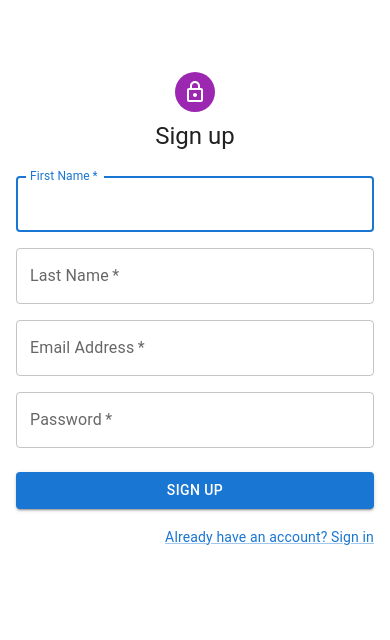
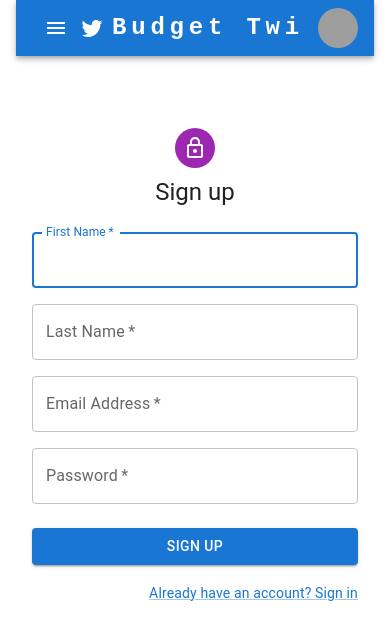
Before and after one commit to ErnestasRa/CodeAcademy---Final-project-with-React-NodeJs-MongoDB-MaterialUI, a React (Create React App) app: page /register in a window 390 px wide. Shown: the top 640 px of the page. Built offline with nearby package versions, Linux system fonts and the light colour scheme; grey boxes are pictures that could not be loaded.

Commit message:
feat: Dynamic Responsive NavBar created

```diff
--- a/src/App.js
+++ b/src/App.js
@@ -1,8 +1,8 @@
 import * as React from 'react'
-import RegisterPage from './pages/register-page';
 import { BrowserRouter, Routes, Route } from 'react-router-dom';
+import RegisterPage from './pages/auth/register-page';
+import LoginPage from './pages/auth/login-page'
 import MainPage from './pages/main-page';
-import LoginPage from './pages/login-page';
 
 function App() {
   return (
--- /dev/null
+++ b/src/components/app-bar.jsx
@@ -0,0 +1,166 @@
+import * as React from 'react';
+import AppBar from '@mui/material/AppBar';
+import Box from '@mui/material/Box';
+import Toolbar from '@mui/material/Toolbar';
+import IconButton from '@mui/material/IconButton';
+import Typography from '@mui/material/Typography';
+import Menu from '@mui/material/Menu';
+import MenuIcon from '@mui/icons-material/Menu';
+import Container from '@mui/material/Container';
+import Avatar from '@mui/material/Avatar';
+import Button from '@mui/material/Button';
+import Tooltip from '@mui/material/Tooltip';
+import MenuItem from '@mui/material/MenuItem';
+import TwitterIcon from '@mui/icons-material/Twitter';
+import { Link } from '@mui/material';
+import { pages, settings } from '../components/app-bar/links'
+
+function ResponsiveAppBar() {
+  const [anchorElNav, setAnchorElNav] = React.useState(null);
+  const [anchorElUser, setAnchorElUser] = React.useState(null);
+
+  const handleOpenNavMenu = (event) => {
+    setAnchorElNav(event.currentTarget);
+  };
+  const handleOpenUserMenu = (event) => {
+    setAnchorElUser(event.currentTarget);
+  };
+
+  const handleCloseNavMenu = () => {
+    setAnchorElNav(null);
+  };
+
+  const handleCloseUserMenu = () => {
+    setAnchorElUser(null);
+  };
+
+  return (
+    <AppBar position="static">
+      <Container maxWidth="xl">
+        <Toolbar disableGutters>
+          <TwitterIcon sx={{ display: { xs: 'none', md: 'flex' }, mr: 1 }} />
+          <Typography
+            variant="h6"
+            noWrap
+            component="a"
+            href="/"
+            sx={{
+              mr: 2,
+              display: { xs: 'none', md: 'flex' },
+              fontFamily: 'monospace',
+              fontWeight: 700,
+              letterSpacing: '.3rem',
+              color: 'inherit',
+              textDecoration: 'none',
+            }}
+          >
+            Budget Twitter
+          </Typography>
+
+          <Box sx={{ flexGrow: 1, display: { xs: 'flex', md: 'none' } }}>
+            <IconButton
+              size="large"
+              aria-label="account of current user"
+              aria-controls="menu-appbar"
+              aria-haspopup="true"
+              onClick={handleOpenNavMenu}
+              color="inherit"
+            >
+              <MenuIcon />
+            </IconButton>
+            <Menu
+              id="menu-appbar"
+              anchorEl={anchorElNav}
+              anchorOrigin={{
+                vertical: 'bottom',
+                horizontal: 'left',
+              }}
+              keepMounted
+              transformOrigin={{
+                vertical: 'top',
+                horizontal: 'left',
+              }}
+              open={Boolean(anchorElNav)}
+              onClose={handleCloseNavMenu}
+              sx={{
+                display: { xs: 'block', md: 'none' },
+              }}
+            >
+              {pages.map((page, i) => (
+                <Link href={page.to} key={i + 1}>
+                  <MenuItem onClick={handleCloseNavMenu}>
+                    <Typography textAlign="center">{page.name}</Typography>
+                  </MenuItem>
+                </Link>
+              ))}
+            </Menu>
+          </Box>
+          <TwitterIcon sx={{ display: { xs: 'flex', md: 'none' }, mr: 1 }} />
+          <Typography
+            variant="h5"
+            noWrap
+            component="a"
+            href=""
+            sx={{
+              mr: 2,
+              display: { xs: 'flex', md: 'none' },
+              flexGrow: 1,
+              fontFamily: 'monospace',
+              fontWeight: 700,
+              letterSpacing: '.3rem',
+              color: 'inherit',
+              textDecoration: 'none',
+            }}
+          >
+            Budget Twitter
+          </Typography>
+          <Box sx={{ flexGrow: 1, display: { xs: 'none', md: 'flex' } }}>
+            {pages.map((page, i) => (
+            <Link href={page.to} key={i + 1}>
+              <Button
+                onClick={handleCloseNavMenu}
+                sx={{ my: 2, color: 'white', display: 'block' }}
+              >
+                {page.name}
+              </Button>
+            </Link>
+            ))}
+          </Box>
+
+          <Box sx={{ flexGrow: 0 }}>
+            <Tooltip title="Open settings">
+              <IconButton onClick={handleOpenUserMenu} sx={{ p: 0 }}>
+                <Avatar alt="Remy Sharp" src="/static/images/avatar/2.jpg" />
+              </IconButton>
+            </Tooltip>
+            <Menu
+              sx={{ mt: '45px' }}
+              id="menu-appbar"
+              anchorEl={anchorElUser}
+              anchorOrigin={{
+                vertical: 'top',
+                horizontal: 'right',
+              }}
+              keepMounted
+              transformOrigin={{
+                vertical: 'top',
+                horizontal: 'right',
+              }}
+              open={Boolean(anchorElUser)}
+              onClose={handleCloseUserMenu}
+            >
+              {settings.map((setting, i) => (
+               <Link href={setting.to} key={i + 1}>
+                  <MenuItem onClick={handleCloseUserMenu}>
+                    <Typography textAlign="center">{setting.name}</Typography>
+                  </MenuItem>
+                </Link>
+              ))}
+            </Menu>
+          </Box>
+        </Toolbar>
+      </Container>
+    </AppBar>
+  );
+}
+export default ResponsiveAppBar;
--- /dev/null
+++ b/src/components/app-bar/links.js
@@ -0,0 +1,30 @@
+export const pages = [
+    {
+      name: 'Main Page',
+      to: '/'
+    },
+    {
+      name: 'All users',
+      to: '/users'
+    },
+    {
+      name: 'All posts',
+      to: '/allposts'
+    },
+    {
+      name: 'Create Post',
+      to: '/createpost'
+    },
+
+  ]
+
+export const settings = [
+    {
+        name: 'Profile',
+        to: '/profile'
+      },
+      {
+        name: 'Logout',
+        to: '/logout'
+      },
+]
--- /dev/null
+++ b/src/pages/auth/login-page.jsx
@@ -0,0 +1,17 @@
+import * as React from 'react'
+import LoginPageComponent from '../../components/login-page/login-page'
+import {
+  Container,
+} from '@mui/material'
+import ResponsiveAppBar from '../../components/app-bar'
+
+const LoginPage = () => {
+  return (
+    <Container>
+      <ResponsiveAppBar />
+      <LoginPageComponent />
+    </Container>
+  )
+}
+
+export default LoginPage
--- /dev/null
+++ b/src/pages/auth/register-page.jsx
@@ -0,0 +1,17 @@
+import * as React from 'react'
+import {
+  Container,
+} from '@mui/material'
+import RegisterPageComponent from '../../components/register-page/register-page'
+import ResponsiveAppBar from '../../components/app-bar'
+
+const RegisterPage = () => {
+  return (
+    <Container>
+      <ResponsiveAppBar />
+      <RegisterPageComponent />
+    </Container>
+  )
+}
+
+export default RegisterPage
--- a/src/pages/login-page.jsx
+++ /dev/null
@@ -1,10 +0,0 @@
-import * as React from 'react'
-import LoginPageComponent from '../components/login-page/login-page'
-
-const LoginPage = () => {
-  return (
-    <LoginPageComponent />
-  )
-}
-
-export default LoginPage
--- a/src/pages/main-page.jsx
+++ b/src/pages/main-page.jsx
@@ -1,8 +1,14 @@
-import React from 'react'
+import * as React from 'react'
+import {
+  Container,
+} from '@mui/material'
+import ResponsiveAppBar from '../components/app-bar'
 
 const MainPage = () => {
   return (
-    <div>MainPage</div>
+    <Container>
+      <ResponsiveAppBar />
+    </Container>
   )
 }
 
--- a/src/pages/register-page.jsx
+++ /dev/null
@@ -1,10 +0,0 @@
-import React from 'react'
-import RegisterPageComponent from '../components/register-page/register-page'
-
-const RegisterPage = () => {
-  return (
-    <RegisterPageComponent />
-  )
-}
-
-export default RegisterPage
```
